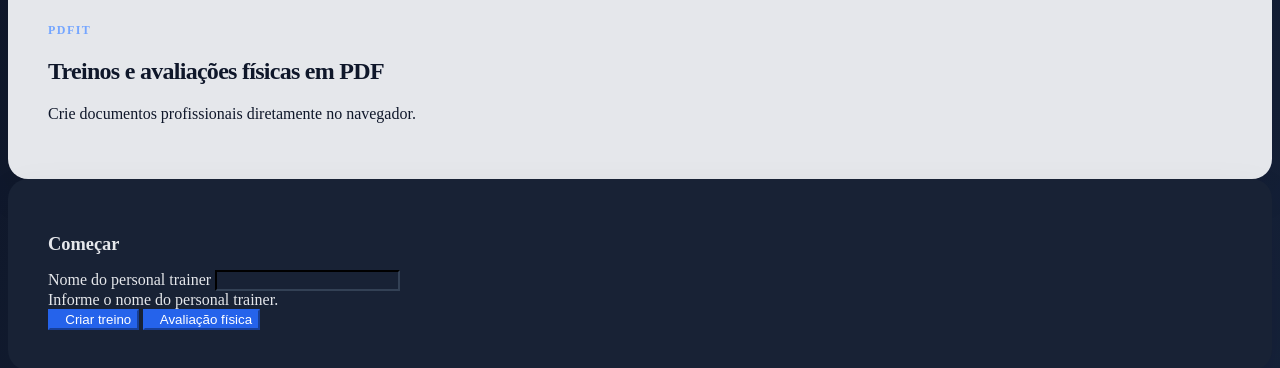
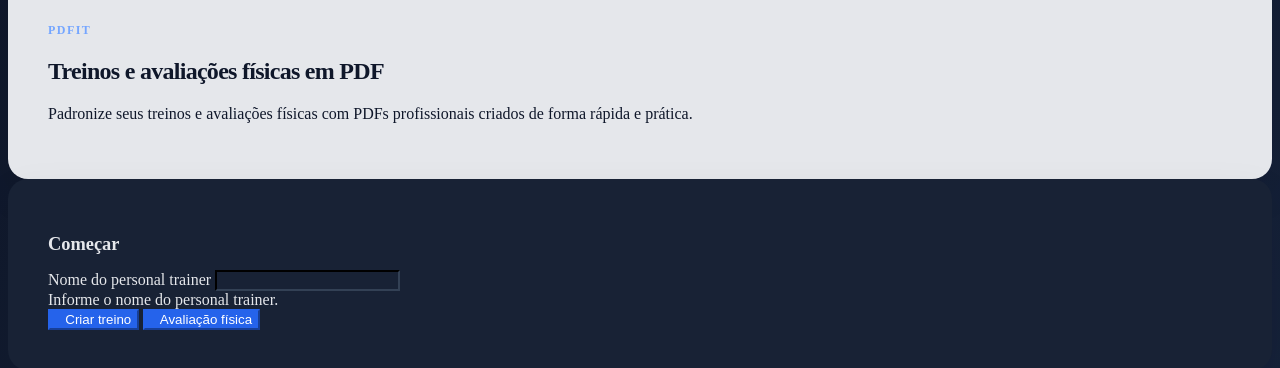
Before and after one commit to davi-furtado/PDFit, a website with bundled scripts: page index.html in a window 1280 px wide. Shown: the part 84-452 px from the top of the page. Built offline with nearby package versions, Linux system fonts and the light colour scheme; some icons are missing; files whose address does not match are found by name.

Commit message:
Melhora o lead

```diff
--- a/index.html
+++ b/index.html
@@ -27,7 +27,7 @@
         <span class="eyebrow">PDFit</span>
         <h1>Treinos e avaliações físicas em PDF</h1>
         <p class="lead">
-          Crie documentos profissionais diretamente no navegador.
+          Padronize seus treinos e avaliações físicas com PDFs profissionais criados de forma rápida e prática.
         </p>
       </section>
 
```
